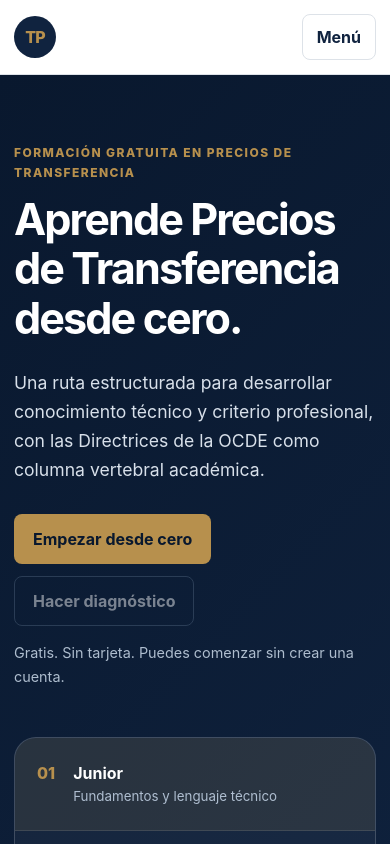
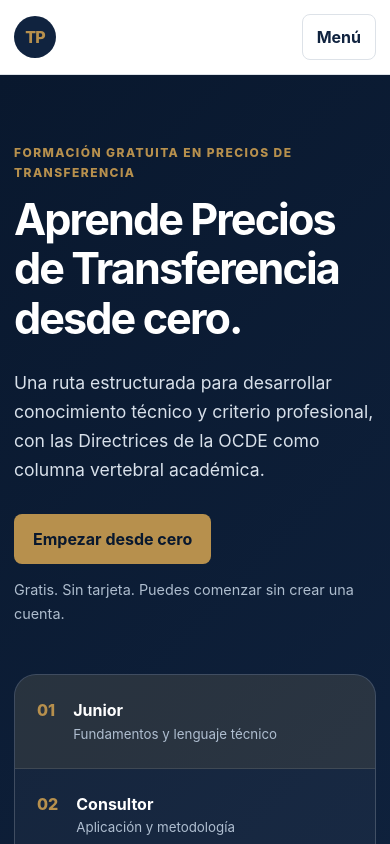
Before and after one commit to manuelcarrero-hash/transfer-pricing-insights-academy, a React (Vite) app: page / in a window 390 px wide. Shown: the top 844 px of the page. Built offline with nearby package versions, Linux system fonts and the light colour scheme.

Commit message:
polish mobile home hero

```diff
--- a/src/pages/HomePage.tsx
+++ b/src/pages/HomePage.tsx
@@ -5,13 +5,12 @@ export function HomePage() {
     <>
       <section className="hero">
         <div className="container hero-grid">
-          <div>
+          <div className="hero-copy">
             <div className="eyebrow">Formación gratuita en Precios de Transferencia</div>
             <h1>Aprende Precios de Transferencia desde cero.</h1>
             <p className="lead">Una ruta estructurada para desarrollar conocimiento técnico y criterio profesional, con las Directrices de la OCDE como columna vertebral académica.</p>
             <div className="button-row">
               <Link className="button primary" to="/start">Empezar desde cero</Link>
-              <button className="button secondary" type="button" disabled title="Disponible en una fase posterior">Hacer diagnóstico</button>
             </div>
             <p className="microcopy">Gratis. Sin tarjeta. Puedes comenzar sin crear una cuenta.</p>
           </div>
```
